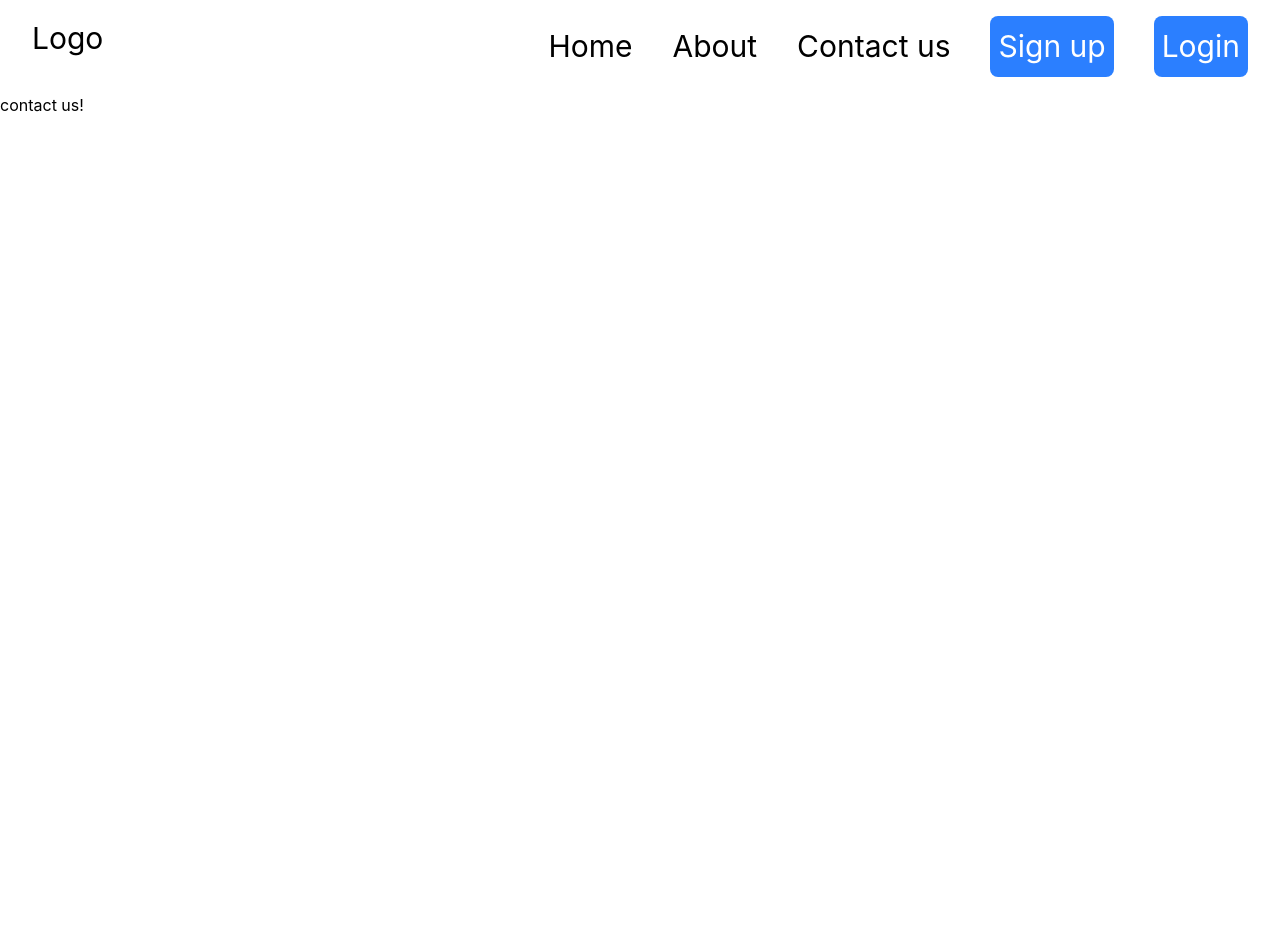
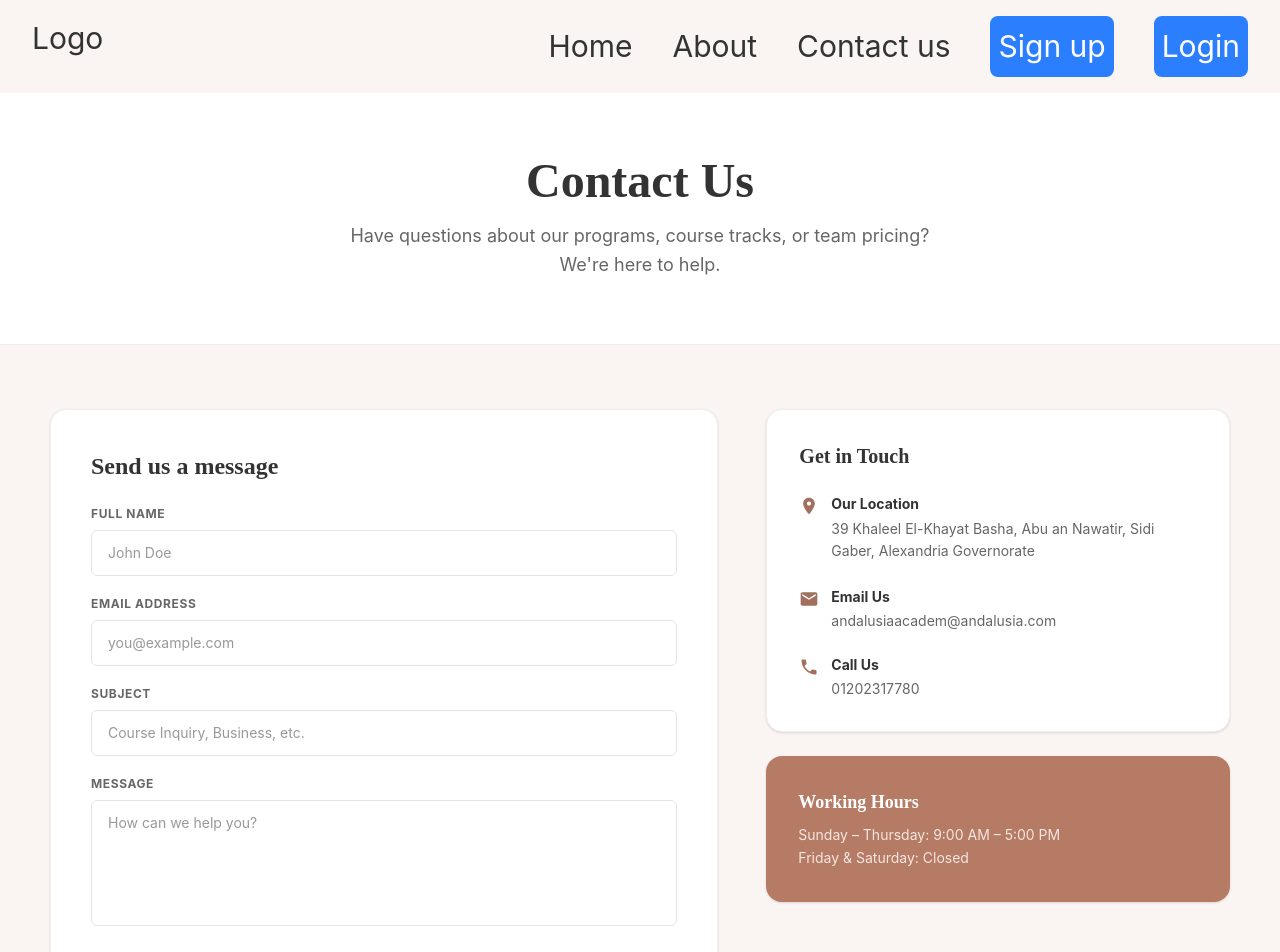
Before and after one commit to MariamAlaaFathy/andalusia-fullstack-project, a React (Vite) app: page /Contact in a window 1280 px wide. Shown: the top 952 px of the page. Before the commit the page ends 800 px from the top, so only its background shows below. Built offline with nearby package versions, Linux system fonts and the light colour scheme.

Commit message:
Added the Contact page

```diff
--- a/src/pages/Contact.tsx
+++ b/src/pages/Contact.tsx
@@ -1,13 +1,209 @@
+import React, { useState } from "react";
 import NavBar from "../Components/NavBar";
+import Footer from "../Components/Footer";
 
-function Contact(){
+export default function Contact() {
+  const [submitted, setSubmitted] = useState(false);
+  const [formData, setFormData] = useState({
+    name: "",
+    email: "",
+    subject: "",
+    message: "",
+  });
 
-    return(
-        <div>
-            <NavBar/>
-            <p> contact us!</p>
-        </div>
-    )
+  const handleSubmit = (e: React.FormEvent) => {
+    e.preventDefault();
+    if (formData.name && formData.email && formData.message) {
+      setSubmitted(true);
+    }
+  };
+
+  return (
+    <div className="min-h-screen bg-[#FAF5F2] font-sans text-[#333333] flex flex-col justify-between">
+      <div>
+        <NavBar />
+
+        <section className="bg-white border-b border-[#F2EDE9] py-16 px-4 md:px-0">
+          <div className="max-w-[1180px] mx-auto text-center">
+            <h1 className="text-4xl md:text-5xl font-bold mb-4 font-['El_Messiri',_serif]">
+              Contact Us
+            </h1>
+            <p className="text-[#666666] text-lg max-w-[600px] mx-auto leading-relaxed">
+              Have questions about our programs, course tracks, or team pricing?
+              We're here to help.
+            </p>
+          </div>
+        </section>
+
+        <section className="max-w-[1180px] mx-auto my-16 px-4 md:px-0 grid grid-cols-1 md:grid-cols-12 gap-12">
+          <div className="md:col-span-7 bg-white p-8 md:p-10 rounded-2xl border border-[#F2EDE9] shadow-sm">
+            <h2 className="text-2xl font-bold mb-6 font-['El_Messiri',_serif]">
+              Send us a message
+            </h2>
+
+            {submitted ? (
+              <div className="bg-[#FAF5F2] border border-[#A16F5E] text-[#A16F5E] p-6 rounded-xl text-center">
+                <h3 className="font-bold text-lg mb-2">
+                  Thank you for reaching out!
+                </h3>
+                <p className="text-sm text-[#666666]">
+                  We have received your message and will get back to you
+                  shortly.
+                </p>
+              </div>
+            ) : (
+              <form onSubmit={handleSubmit} className="space-y-5">
+                <div>
+                  <label className="block text-xs font-bold uppercase text-[#666666] mb-2 tracking-wider">
+                    Full Name
+                  </label>
+                  <input
+                    type="text"
+                    required
+                    placeholder="John Doe"
+                    value={formData.name}
+                    onChange={(e) =>
+                      setFormData({ ...formData, name: e.target.value })
+                    }
+                    className="w-full px-4 py-3 rounded-md border border-[#EAE3DE] focus:border-[#A16F5E] focus:outline-none text-sm transition-colors"
+                  />
+                </div>
+
+                <div>
+                  <label className="block text-xs font-bold uppercase text-[#666666] mb-2 tracking-wider">
+                    Email Address
+                  </label>
+                  <input
+                    type="email"
+                    required
+                    placeholder="you@example.com"
+                    value={formData.email}
+                    onChange={(e) =>
+                      setFormData({ ...formData, email: e.target.value })
+                    }
+                    className="w-full px-4 py-3 rounded-md border border-[#EAE3DE] focus:border-[#A16F5E] focus:outline-none text-sm transition-colors"
+                  />
+                </div>
+
+                <div>
+                  <label className="block text-xs font-bold uppercase text-[#666666] mb-2 tracking-wider">
+                    Subject
+                  </label>
+                  <input
+                    type="text"
+                    placeholder="Course Inquiry, Business, etc."
+                    value={formData.subject}
+                    onChange={(e) =>
+                      setFormData({ ...formData, subject: e.target.value })
+                    }
+                    className="w-full px-4 py-3 rounded-md border border-[#EAE3DE] focus:border-[#A16F5E] focus:outline-none text-sm transition-colors"
+                  />
+                </div>
+
+                <div>
+                  <label className="block text-xs font-bold uppercase text-[#666666] mb-2 tracking-wider">
+                    Message
+                  </label>
+                  <textarea
+                    rows={5}
+                    required
+                    placeholder="How can we help you?"
+                    value={formData.message}
+                    onChange={(e) =>
+                      setFormData({ ...formData, message: e.target.value })
+                    }
+                    className="w-full px-4 py-3 rounded-md border border-[#EAE3DE] focus:border-[#A16F5E] focus:outline-none text-sm transition-colors resize-none"
+                  ></textarea>
+                </div>
+
+                <button
+                  type="submit"
+                  className="w-full bg-[#A16F5E] hover:bg-[#8d5e4f] text-white font-bold py-3.5 rounded-md transition-colors cursor-pointer text-sm shadow-md"
+                >
+                  Send Message
+                </button>
+              </form>
+            )}
+          </div>
+
+          <div className="md:col-span-5 flex flex-col space-y-6">
+            <div className="bg-white p-8 rounded-2xl border border-[#F2EDE9] shadow-sm">
+              <h3 className="text-xl font-bold mb-6 font-['El_Messiri',_serif]">
+                Get in Touch
+              </h3>
+
+              <div className="space-y-6 text-sm">
+                <div className="flex items-start gap-3">
+                  <svg
+                    className="w-5 h-5 text-[#A16F5E] shrink-0 mt-0.5"
+                    fill="currentColor"
+                    viewBox="0 0 24 24"
+                  >
+                    <path d="M12 2C8.13 2 5 5.13 5 9c0 5.25 7 13 7 13s7-7.75 7-13c0-3.87-3.13-7-7-7zm0 9.5c-1.38 0-2.5-1.12-2.5-2.5s1.12-2.5 2.5-2.5 2.5 1.12 2.5 2.5-1.12 2.5-2.5 2.5z" />
+                  </svg>
+                  <div>
+                    <p className="font-bold text-[#333333] mb-1">
+                      Our Location
+                    </p>
+                    <a
+                      href="https://maps.google.com/?q=39+Khaleel+El-Khayat+Basha,+Abu+an+Nawatir,+Sidi+Gaber,+Alexandria+Governorate"
+                      target="_blank"
+                      rel="noopener noreferrer"
+                      className="text-[#666666] hover:text-[#A16F5E] leading-relaxed transition-colors block"
+                    >
+                      39 Khaleel El-Khayat Basha, Abu an Nawatir, Sidi Gaber,
+                      Alexandria Governorate
+                    </a>
+                  </div>
+                </div>
+
+                <div className="flex items-start gap-3">
+                  <svg
+                    className="w-5 h-5 text-[#A16F5E] shrink-0 mt-0.5"
+                    fill="currentColor"
+                    viewBox="0 0 24 24"
+                  >
+                    <path d="M20 4H4c-1.1 0-1.99.9-1.99 2L2 18c0 1.1.9 2 2 2h16c1.1 0 2-.9 2-2V6c0-1.1-.9-2-2-2zm0 4l-8 5-8-5V6l8 5 8-5v2z" />
+                  </svg>
+                  <div>
+                    <p className="font-bold text-[#333333] mb-1">Email Us</p>
+                    <p className="text-[#666666]">
+                      andalusiaacadem@andalusia.com
+                    </p>
+                  </div>
+                </div>
+
+                <div className="flex items-start gap-3">
+                  <svg
+                    className="w-5 h-5 text-[#A16F5E] shrink-0 mt-0.5"
+                    fill="currentColor"
+                    viewBox="0 0 24 24"
+                  >
+                    <path d="M6.62 10.79c1.44 2.83 3.76 5.14 6.59 6.59l2.2-2.2c.27-.27.67-.36 1.02-.24 1.12.37 2.33.57 3.57.57.55 0 1 .45 1 1V20c0 .55-.45 1-1 1-9.39 0-17-7.61-17-17 0-.55.45-1 1-1h3.5c.55 0 1 .45 1 1 0 1.25.2 2.45.57 3.57.11.35.03.74-.25 1.02l-2.2 2.2z" />
+                  </svg>
+                  <div>
+                    <p className="font-bold text-[#333333] mb-1">Call Us</p>
+                    <p className="text-[#666666]">01202317780</p>
+                  </div>
+                </div>
+              </div>
+            </div>
+
+            <div className="bg-[#B57B65] text-white p-8 rounded-2xl shadow-sm">
+              <h4 className="font-bold text-lg mb-2 font-['El_Messiri',_serif]">
+                Working Hours
+              </h4>
+              <p className="text-sm text-[#F5E6E0] leading-relaxed">
+                Sunday – Thursday: 9:00 AM – 5:00 PM
+                <br />
+                Friday & Saturday: Closed
+              </p>
+            </div>
+          </div>
+        </section>
+      </div>
+
+      <Footer />
+    </div>
+  );
 }
-
-export default Contact;
```
